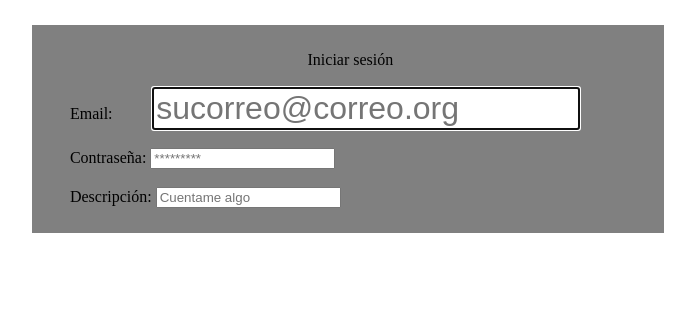
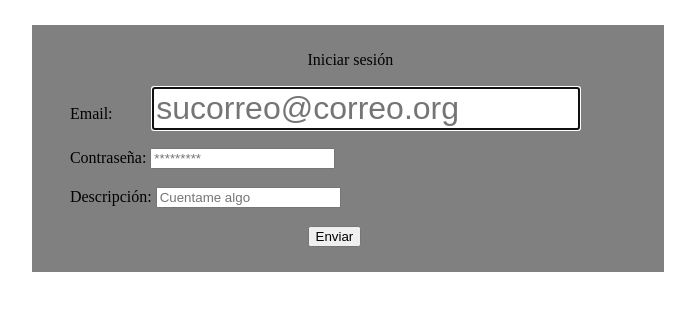
Before and after one commit to JosueM97/DIW, a plain HTML site: page UD01_Tarea_10_FormularioCSS/iniciarSesion.html in a window 1280 px wide. Shown: the whole page, without its empty margins (292-987 px from the left). Drawn offline with Linux system fonts and the light colour scheme.

Commit message:
Ejercicio 10 terminado

```diff
--- a/UD01_Tarea_10_IniciarSesion/iniciarSesion.css
+++ b/UD01_Tarea_10_FormularioCSS/iniciarSesion.css
@@ -30,9 +30,6 @@ margin-left: 6%;
     padding-left: 40%;
 }
 
-label{
-}
-
 #email:valid{
     color: green;
 }
@@ -40,3 +37,7 @@ label{
 #description:valid{
     color: green;
 }
+
+button{
+    margin-left: 40%
+}
--- a/UD01_Tarea_10_IniciarSesion/iniciarSesion.html
+++ b/UD01_Tarea_10_FormularioCSS/iniciarSesion.html
@@ -28,6 +28,9 @@
             <label for="description">Descripción: </label>
             <input id="description" name="description" placeholder="Cuentame algo" pattern="[a-zA-Z0-9]{4,255}">
 
+            <br/>
+            <br/>
+            <button>Enviar</button>
 
         </form>
     </div>
```
